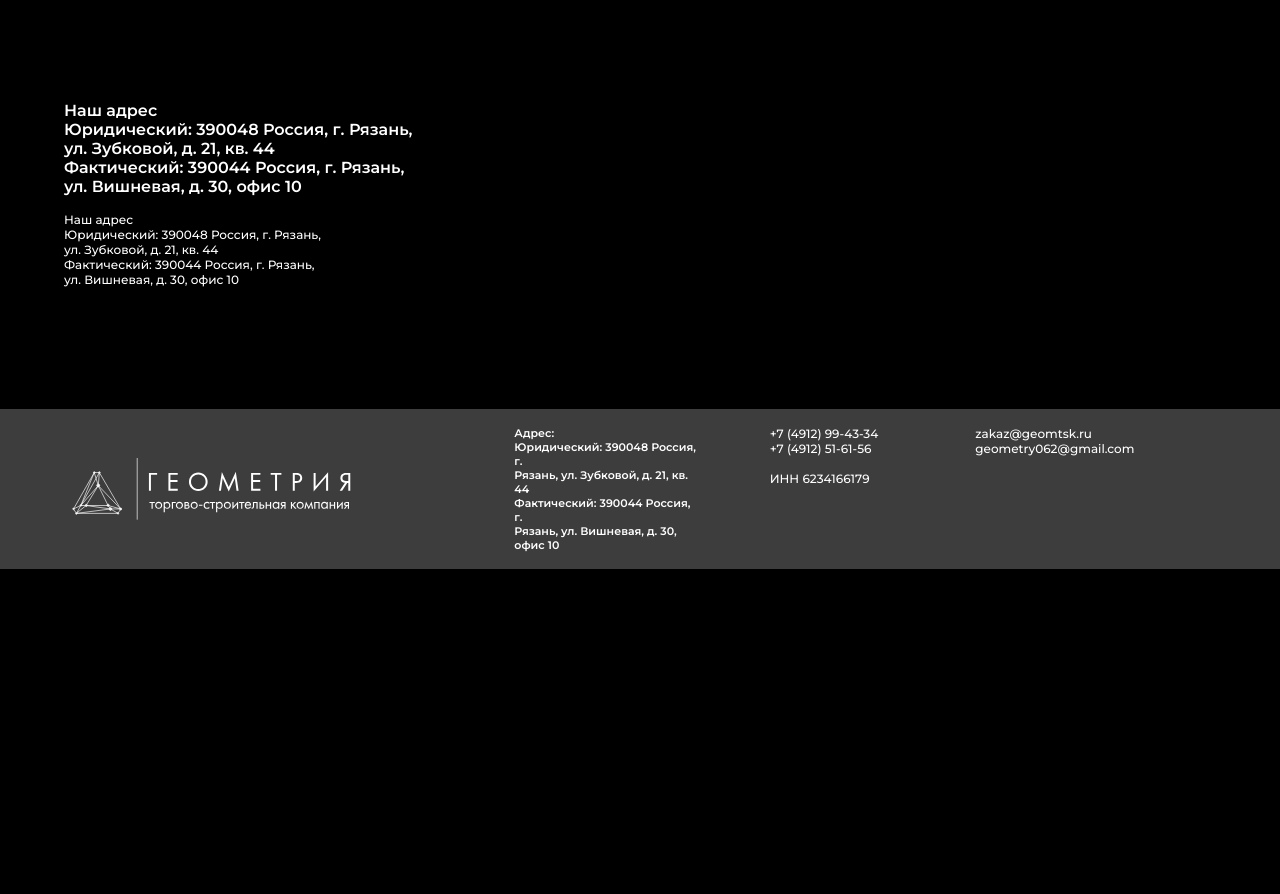
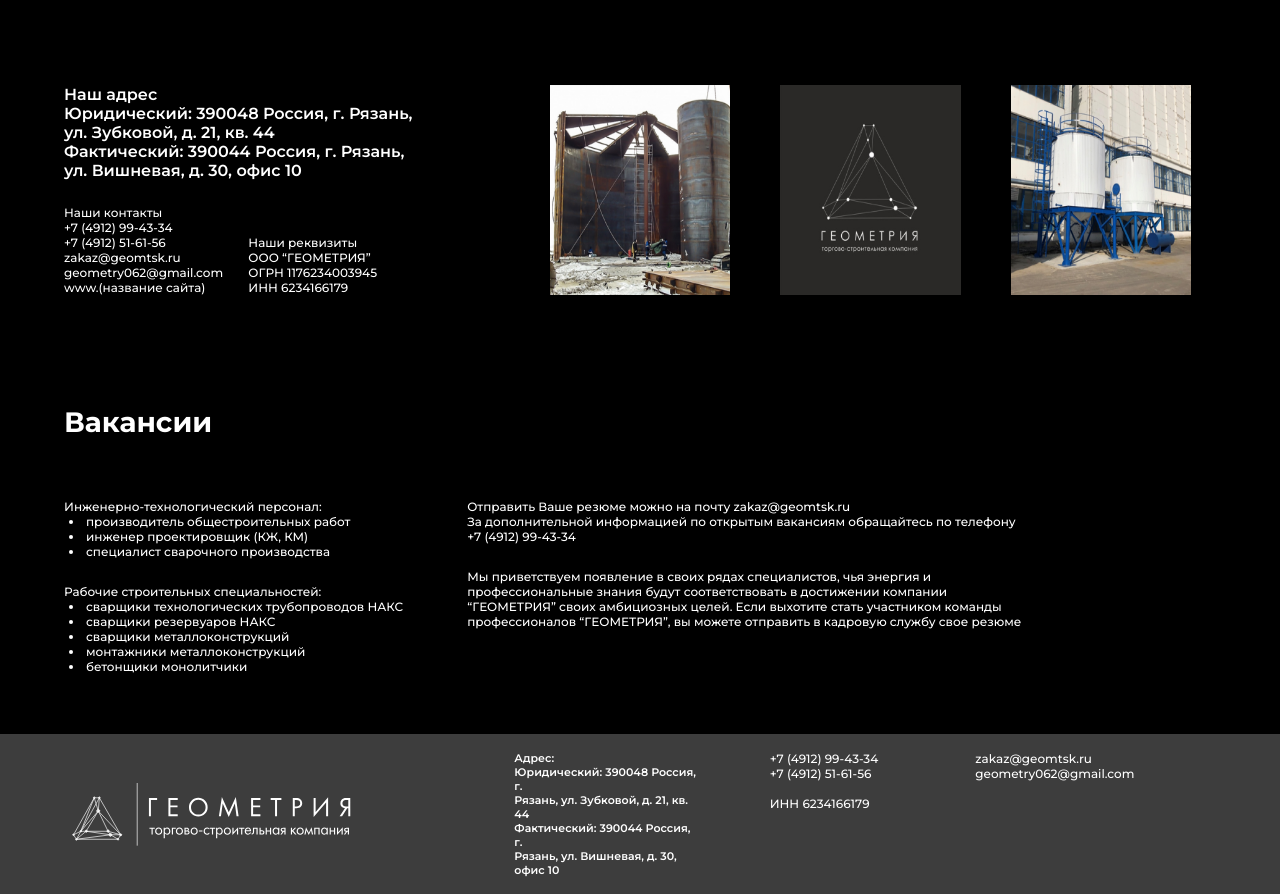
Before and after one commit to Li18ko/Website-of-the-construction-company, a PHP site: page /contacts.php in a window 1280 px wide. Shown: the part 121-1015 px from the top of the page. Before the commit the page ends 690 px from the top, so only its background shows below. Run offline with PHP 8.4, Linux system fonts and the light colour scheme.

Commit message:
готова страница контаков

```diff
--- a/contacts.php
+++ b/contacts.php
@@ -26,18 +26,62 @@
                     ул. Вишневая, д. 30, офис 10</p>
                 </div>
                 <div class="contacts_up_left_bottom">
-                    <p>Наш адрес <br>
-                    Юридический: 390048 Россия, г. Рязань, <br>
-                    ул. Зубковой, д. 21, кв. 44 <br>
-                    Фактический: 390044 Россия, г. Рязань, <br>
-                    ул. Вишневая, д. 30, офис 10</p>
+                    <div class="contacts_up_left_bottom_left">
+                        <p>Наши контакты </p>
+                        <p>+7 (4912) 99-43-34</p>
+                        <p>+7 (4912) 51-61-56 </p>
+                        <p>zakaz@geomtsk.ru </p>
+                        <p>geometry062@gmail.com </p>
+                        <p>www.(название сайта)</p>
+                    </div>
+                    <div class="contacts_up_left_bottom_right">
+                        <p>Наши реквизиты </p>
+                        <p>ООО “ГЕОМЕТРИЯ”</p>
+                        <p>ОГРН 1176234003945</p>
+                        <p>ИНН 6234166179</p>
+                    </div>
                 </div>
             </div>
             <div class="contacts_up_right">
-
+                <img src="image/image 62.png">
+                <img src="image/image 3.png">
+                <img src="image/image 17.png">
             </div>
         </div>
-
+      </div>
+      <div class="jobOpenings">
+        <h1>Вакансии</h1>
+        <div class="jobOpenings_Data">
+            <div class="jobOpenings_Data_left">
+                <div class="jobOpenings_Data_left_up">
+                    <p>Инженерно-технологический персонал:</p>
+                    <li>производитель общестроительных работ</li>
+                    <li>инженер проектировщик (КЖ, КМ)</li>
+                    <li>специалист сварочного производства</li>
+                </div>
+                <div class="jobOpenings_Data_left_bottom">
+                    <p>Рабочие строительных специальностей:</p>
+                    <li>сварщики технологических трубопроводов НАКС</li>
+                    <li>сварщики резервуаров НАКС</li>
+                    <li>сварщики металлоконструкций</li>
+                    <li>монтажники металлоконструкций</li>
+                    <li>бетонщики монолитчики</li>
+                </div>
+            </div>
+            <div class="jobOpenings_Data_right">
+                <div class="jobOpenings_Data_right_up">
+                    <p>Отправить Ваше резюме можно на почту zakaz@geomtsk.ru <br>
+                    За дополнительной информацией по открытым вакансиям обращайтесь по телефону <br>
+                    +7 (4912) 99-43-34</p>
+                </div>
+                <div class="jobOpenings_Data_right_bottom">
+                    <p>Мы приветствуем появление в своих рядах специалистов, чья энергия и <br>
+                    профессиональные знания будут соответствовать в достижении компании <br>
+                    “ГЕОМЕТРИЯ” своих амбициозных целей. Если выхотите стать участником команды <br>
+                    профессионалов “ГЕОМЕТРИЯ”, вы можете отправить в кадровую службу свое резюме</p>
+                </div>
+            </div>
+        </div>
       </div>
     </main>
     <?php include 'footer.html'; ?>
--- a/styles.css
+++ b/styles.css
@@ -583,10 +583,76 @@ footer{
     color: #FFFFFF;
     font-size: 16px;
     font-weight: 600;
+    margin: 0 auto 25px;
 }
 
 .contacts_up_left_bottom p {
     color: #FFFFFF;
     font-size: 12px;
     font-weight: 500;
+    margin: 0 auto;
 }
+
+
+.contacts_up_left_bottom{
+    display: flex;
+}
+
+.contacts_up_left_bottom_left{
+    flex: 40%;
+}
+
+.contacts_up_left_bottom_right{
+    flex: 60%;
+    margin-top: 30.4px;
+}
+
+.contacts_up_right{
+    display: flex;
+    justify-content: space-between;
+}
+
+.contacts_up_right img{
+    flex: 1;
+    margin: 0 25px;
+    max-width: calc((100% - 150px) / 3);
+    align-self: stretch;
+}
+
+.jobOpenings h1{
+    color:#FFFFFF;
+    font-size: 28px;
+    font-weight: 700;
+    margin: 0;
+    margin-bottom: 60px;
+}
+
+.jobOpenings_Data{
+    display: flex;
+    margin-bottom: 60px;
+}
+
+.jobOpenings_Data_left{
+    flex: 35%;
+}
+
+.jobOpenings_Data_right{
+    flex: 65%;
+}
+
+.jobOpenings_Data_left_up p, .jobOpenings_Data_right_up p,
+.jobOpenings_Data_right_bottom p, .jobOpenings_Data_left_up li,
+.jobOpenings_Data_left_bottom p, .jobOpenings_Data_left_bottom li{
+    color:#FFFFFF;
+    font-size: 12px;
+    font-weight: 500;
+    margin: 0;
+}
+
+.jobOpenings_Data_left_up li, .jobOpenings_Data_left_bottom li{
+    margin-left: 5px;
+}
+
+.jobOpenings_Data_left_up, .jobOpenings_Data_right_up{
+    margin-bottom: 25px;
+}
```
Also changed, not shown: image/image 17.png (added), image/image 3.png (added), image/image 62.png (added).
